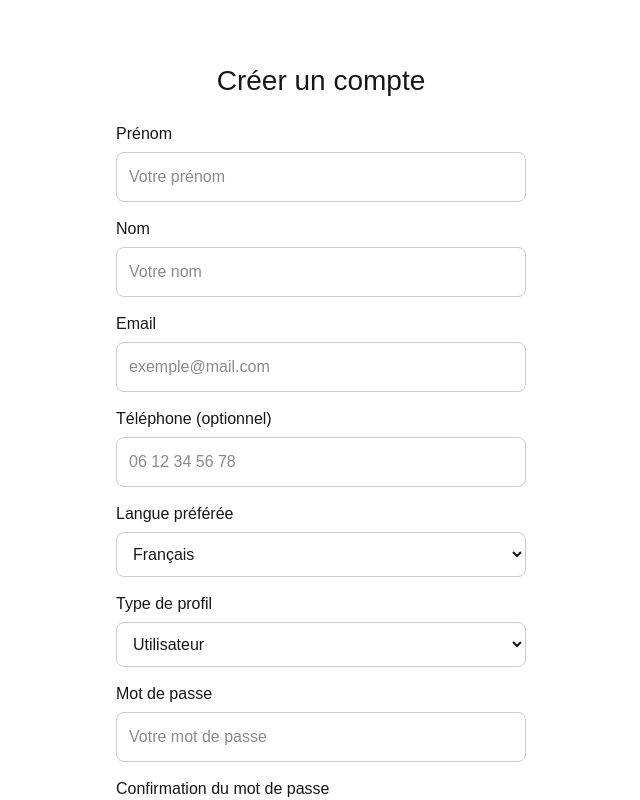
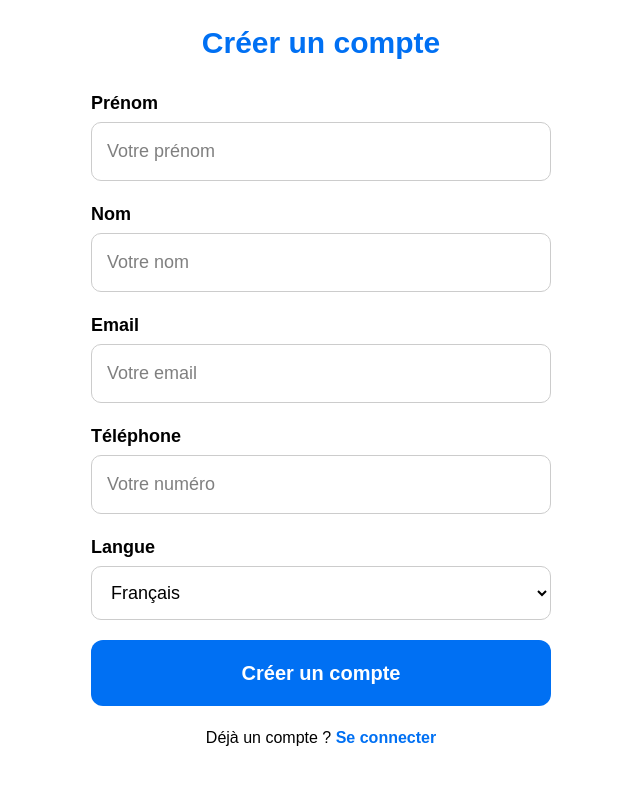
Before and after one commit to relationaida-ship-it/AIDA, a Next.js app: page /register in a window 1280 px wide. Shown: the top 800 px of the page, without its empty margins (319-959 px from the left). Built offline with nearby package versions, Linux system fonts and the light colour scheme.

Commit message:
fix pages vides

```diff
--- a/app/login/page.tsx
+++ b/app/login/page.tsx
@@ -2,59 +2,60 @@ export default function LoginPage() {
   return (
     <div
       style={{
-        maxWidth: "450px",
-        margin: "40px auto",
+        maxWidth: "500px",
+        margin: "0 auto",
         padding: "20px",
         fontFamily: "sans-serif",
-        lineHeight: 1.5
+        backgroundColor: "white",
+        minHeight: "100vh",
+        color: "black"
       }}
     >
       <h1
         style={{
-          fontSize: "32px",
+          fontSize: "30px",
+          fontWeight: "bold",
           marginBottom: "25px",
-          textAlign: "center",
-          fontWeight: "bold"
+          color: "#0070f3",
+          textAlign: "center"
         }}
       >
         Connexion
       </h1>
 
       {/* Email */}
-      <label style={{ display: "block", marginBottom: "18px", fontSize: "18px" }}>
-        Email
+      <label style={{ fontSize: "18px", fontWeight: "bold" }}>Email</label>
       <input
         type="email"
-          placeholder="exemple@mail.com"
+        placeholder="Votre email"
         style={{
           width: "100%",
-            padding: "14px",
-            marginTop: "8px",
+          padding: "15px",
+          marginTop: "5px",
+          marginBottom: "20px",
           borderRadius: "10px",
-            border: "2px solid #ccc",
+          border: "1px solid #ccc",
           fontSize: "18px"
         }}
       />
-      </label>
 
       {/* Mot de passe */}
-      <label style={{ display: "block", marginBottom: "18px", fontSize: "18px" }}>
-        Mot de passe
+      <label style={{ fontSize: "18px", fontWeight: "bold" }}>Mot de passe</label>
       <input
         type="password"
         placeholder="Votre mot de passe"
         style={{
           width: "100%",
-            padding: "14px",
-            marginTop: "8px",
+          padding: "15px",
+          marginTop: "5px",
+          marginBottom: "20px",
           borderRadius: "10px",
-            border: "2px solid #ccc",
+          border: "1px solid #ccc",
           fontSize: "18px"
         }}
       />
-      </label>
 
-      {/* Bouton principal */}
+      {/* Bouton Connexion */}
       <button
         style={{
           width: "100%",
@@ -64,70 +65,17 @@ export default function LoginPage() {
           border: "none",
           borderRadius: "12px",
           fontSize: "20px",
+          fontWeight: "bold",
           cursor: "pointer",
-          marginBottom: "20px",
-          fontWeight: "bold"
+          marginBottom: "20px"
         }}
       >
         Se connecter
       </button>
 
-      {/* Mot de passe oublié */}
-      <div style={{ textAlign: "center", marginBottom: "25px" }}>
-        <a href="#" style={{ color: "#0070f3", fontSize: "16px" }}>
-          Mot de passe oublié ?
-        </a>
-      </div>
-
-      {/* Séparateur */}
-      <div
-        style={{
-          display: "flex",
-          alignItems: "center",
-          marginBottom: "20px"
-        }}
-      >
-        <div style={{ flex: 1, height: "1px", background: "#ccc" }}></div>
-        <span style={{ margin: "0 10px", color: "#666" }}>ou</span>
-        <div style={{ flex: 1, height: "1px", background: "#ccc" }}></div>
-      </div>
-
-      {/* Google */}
-      <button
-        style={{
-          width: "100%",
-          padding: "16px",
-          backgroundColor: "blue",
-          border: "2px solid #ccc",
-          borderRadius: "12px",
-          fontSize: "18px",
-          cursor: "pointer",
-          marginBottom: "10px"
-        }}
-      >
-        Continuer avec Google
-      </button>
-
-      {/* Apple */}
-      <button
-        style={{
-          width: "100%",
-          padding: "16px",
-          backgroundColor: "black",
-          color: "white",
-          border: "none",
-          borderRadius: "12px",
-          fontSize: "18px",
-          cursor: "pointer",
-          marginBottom: "25px"
-        }}
-      >
-        Continuer avec Apple
-      </button>
-
-      {/* Créer un compte */}
+      {/* Lien vers Register */}
       <div style={{ textAlign: "center", fontSize: "16px" }}>
-        Pas de compte ?{" "}
+        Pas encore de compte ?{" "}
         <a href="/register" style={{ color: "#0070f3", fontWeight: "bold" }}>
           Créer un compte
         </a>
--- a/app/page.tsx
+++ b/app/page.tsx
@@ -1,40 +1,56 @@
 export default function HomePage() {
-  const userName = "Utilisateur"; // Plus tard : récupéré depuis la connexion
-
   return (
-    <div style={{
+    <div
+      style={{
         maxWidth: "500px",
         margin: "0 auto",
         padding: "20px",
         fontFamily: "sans-serif",
-      lineHeight: 1.5
-    }}>
-
+        lineHeight: 1.5,
+        backgroundColor: "#0070f3",
+        minHeight: "100vh",
+        color: "white"
+      }}
+    >
       {/* Bienvenue */}
-      <h1 style={{ fontSize: "30px", fontWeight: "bold", marginBottom: "20px" }}>
-        Bienvenue, {userName}
+      <h1
+        style={{
+          fontSize: "32px",
+          fontWeight: "bold",
+          marginBottom: "25px"
+        }}
+      >
+        Bienvenue, Utilisateur
       </h1>
 
       {/* Prochains rendez-vous */}
-      <h2 style={{ fontSize: "22px", marginBottom: "10px" }}>Mes prochains rendez-vous</h2>
+      <h2 style={{ fontSize: "22px", marginBottom: "10px" }}>
+        Mes prochains rendez-vous
+      </h2>
 
-      <div style={{
-        background: "#f5f5f5",
+      <div
+        style={{
+          background: "white",
+          color: "black",
           padding: "15px",
           borderRadius: "12px",
           marginBottom: "15px"
-      }}>
+        }}
+      >
         <strong>Rendez-vous CAF</strong><br />
         12/03/2026 à 14h00<br />
         ⏳ Dans 5 jours
       </div>
 
-      <div style={{
-        background: "#f5f5f5",
+      <div
+        style={{
+          background: "white",
+          color: "black",
           padding: "15px",
           borderRadius: "12px",
           marginBottom: "25px"
-      }}>
+        }}
+      >
         <strong>Rendez-vous Préfecture</strong><br />
         20/03/2026 à 09h30<br />
         ⏳ Dans 13 jours
@@ -52,29 +68,31 @@ export default function HomePage() {
       {/* Actions rapides */}
       <h2 style={{ fontSize: "22px", marginBottom: "15px" }}>Actions rapides</h2>
 
-      <div style={{
+      <div
+        style={{
           display: "flex",
           justifyContent: "space-between",
           marginBottom: "40px"
-      }}>
+        }}
+      >
         <div style={{ textAlign: "center" }}>
           <div style={{ fontSize: "40px" }}>📅</div>
-          <div>Calendrier</div>
+          <div>Agenda</div>
         </div>
 
         <div style={{ textAlign: "center" }}>
           <div style={{ fontSize: "40px" }}>💬</div>
-          <div>Échange</div>
+          <div>Messages</div>
         </div>
 
         <div style={{ textAlign: "center" }}>
           <div style={{ fontSize: "40px" }}>🤖</div>
-          <div>IA</div>
+          <div>Assistant</div>
         </div>
 
         <div style={{ textAlign: "center" }}>
-          <div style={{ fontSize: "40px" }}>☑️</div>
-          <div>Checklist</div>
+          <div style={{ fontSize: "40px" }}>📝</div>
+          <div>Démarches</div>
         </div>
 
         <div style={{ textAlign: "center" }}>
@@ -83,42 +101,6 @@ export default function HomePage() {
         </div>
       </div>
 
-      {/* Menu du bas */}
-      <div style={{
-        position: "fixed",
-        bottom: 0,
-        left: 0,
-        right: 0,
-        background: "white",
-        borderTop: "1px solid #ccc",
-        padding: "10px 0",
-        display: "flex",
-        justifyContent: "space-around",
-        alignItems: "center"
-      }}>
-        <div style={{ fontSize: "28px" }}>📅</div>
-        <div style={{ fontSize: "28px" }}>💬</div>
-
-        {/* Bouton + */}
-        <div style={{
-          fontSize: "40px",
-          background: "#0070f3",
-          color: "white",
-          width: "60px",
-          height: "60px",
-          borderRadius: "50%",
-          display: "flex",
-          justifyContent: "center",
-          alignItems: "center",
-          marginTop: "-30px",
-          boxShadow: "0 4px 10px rgba(0,0,0,0.2)"
-        }}>
-          +
-        </div>
-
-        <div style={{ fontSize: "28px" }}>🤖</div>
-        <div style={{ fontSize: "28px" }}>👤</div>
-      </div>
       {/* MENU DU BAS */}
       <div
         style={{
@@ -126,32 +108,28 @@ export default function HomePage() {
           bottom: 0,
           left: 0,
           right: 0,
-    background: "white",
-    borderTop: "1px solid #ccc",
+          background: "#003d99",
           padding: "10px 0",
           display: "flex",
           justifyContent: "space-around",
           alignItems: "center",
-    fontFamily: "sans-serif",
-    zIndex: 100
+          color: "white"
         }}
       >
-  {/* Accueil */}
         <div style={{ textAlign: "center", fontSize: "14px" }}>
           <div style={{ fontSize: "28px" }}>🏠</div>
           <div>Accueil</div>
         </div>
 
-  {/* Agenda */}
         <div style={{ textAlign: "center", fontSize: "14px" }}>
           <div style={{ fontSize: "28px" }}>📅</div>
           <div>Agenda</div>
         </div>
 
-  {/* Bouton + */}
+        {/* BOUTON + */}
         <div
           style={{
-      backgroundColor: "#0070f3",
+            backgroundColor: "#00aaff",
             color: "white",
             width: "70px",
             height: "70px",
@@ -168,25 +146,21 @@ export default function HomePage() {
           +
         </div>
 
-  {/* Messages */}
         <div style={{ textAlign: "center", fontSize: "14px" }}>
           <div style={{ fontSize: "28px" }}>💬</div>
           <div>Messages</div>
         </div>
 
-  {/* Démarches */}
         <div style={{ textAlign: "center", fontSize: "14px" }}>
-    <div style={{ fontSize: "28px" }}>🗒️</div>
+          <div style={{ fontSize: "28px" }}>📝</div>
           <div>Démarches</div>
         </div>
 
-  {/* Profil */}
         <div style={{ textAlign: "center", fontSize: "14px" }}>
           <div style={{ fontSize: "28px" }}>👤</div>
-    <div>Mon profil</div>
+          <div>Profil</div>
         </div>
       </div>
-
     </div>
   );
 }
--- a/app/register/page.tsx
+++ b/app/register/page.tsx
@@ -1,206 +1,137 @@
 export default function RegisterPage() {
   return (
-    <div style={{
-      maxWidth: "450px",
-      margin: "40px auto",
+    <div
+      style={{
+        maxWidth: "500px",
+        margin: "0 auto",
         padding: "20px",
-      fontFamily: "sans-serif"
-    }}>
-
-      <h1 style={{ fontSize: "28px", marginBottom: "20px", textAlign: "center" }}>
+        fontFamily: "sans-serif",
+        backgroundColor: "white",
+        minHeight: "100vh",
+        color: "black"
+      }}
+    >
+      <h1
+        style={{
+          fontSize: "30px",
+          fontWeight: "bold",
+          marginBottom: "25px",
+          color: "#0070f3",
+          textAlign: "center"
+        }}
+      >
         Créer un compte
       </h1>
 
       {/* Prénom */}
-      <label style={{ display: "block", marginBottom: "15px" }}>
-        Prénom
+      <label style={{ fontSize: "18px", fontWeight: "bold" }}>Prénom</label>
       <input
         type="text"
         placeholder="Votre prénom"
         style={{
           width: "100%",
-            padding: "12px",
-            marginTop: "6px",
-            borderRadius: "8px",
+          padding: "15px",
+          marginTop: "5px",
+          marginBottom: "20px",
+          borderRadius: "10px",
           border: "1px solid #ccc",
-            fontSize: "16px"
+          fontSize: "18px"
         }}
       />
-      </label>
 
       {/* Nom */}
-      <label style={{ display: "block", marginBottom: "15px" }}>
-        Nom
+      <label style={{ fontSize: "18px", fontWeight: "bold" }}>Nom</label>
       <input
         type="text"
         placeholder="Votre nom"
         style={{
           width: "100%",
-            padding: "12px",
-            marginTop: "6px",
-            borderRadius: "8px",
+          padding: "15px",
+          marginTop: "5px",
+          marginBottom: "20px",
+          borderRadius: "10px",
           border: "1px solid #ccc",
-            fontSize: "16px"
+          fontSize: "18px"
         }}
       />
-      </label>
 
       {/* Email */}
-      <label style={{ display: "block", marginBottom: "15px" }}>
-        Email
+      <label style={{ fontSize: "18px", fontWeight: "bold" }}>Email</label>
       <input
         type="email"
-          placeholder="exemple@mail.com"
+        placeholder="Votre email"
         style={{
           width: "100%",
-            padding: "12px",
-            marginTop: "6px",
-            borderRadius: "8px",
+          padding: "15px",
+          marginTop: "5px",
+          marginBottom: "20px",
+          borderRadius: "10px",
           border: "1px solid #ccc",
-            fontSize: "16px"
+          fontSize: "18px"
         }}
       />
-      </label>
 
       {/* Téléphone */}
-      <label style={{ display: "block", marginBottom: "15px" }}>
-        Téléphone (optionnel)
+      <label style={{ fontSize: "18px", fontWeight: "bold" }}>Téléphone</label>
       <input
         type="tel"
-          placeholder="06 12 34 56 78"
+        placeholder="Votre numéro"
         style={{
           width: "100%",
-            padding: "12px",
-            marginTop: "6px",
-            borderRadius: "8px",
+          padding: "15px",
+          marginTop: "5px",
+          marginBottom: "20px",
+          borderRadius: "10px",
           border: "1px solid #ccc",
-            fontSize: "16px"
+          fontSize: "18px"
         }}
       />
-      </label>
 
       {/* Langue */}
-      <label style={{ display: "block", marginBottom: "15px" }}>
-        Langue préférée
+      <label style={{ fontSize: "18px", fontWeight: "bold" }}>Langue</label>
       <select
         style={{
           width: "100%",
-            padding: "12px",
-            marginTop: "6px",
-            borderRadius: "8px",
+          padding: "15px",
+          marginTop: "5px",
+          marginBottom: "20px",
+          borderRadius: "10px",
           border: "1px solid #ccc",
-            fontSize: "16px"
+          fontSize: "18px"
         }}
       >
-          <option value="fr">Français</option>
-          <option value="en">Anglais</option>
-          <option value="ar">Arabe</option>
-          <option value="es">Espagnol</option>
+        <option>Français</option>
+        <option>Anglais</option>
+        <option>Arabe</option>
+        <option>Turc</option>
+        <option>Espagnol</option>
       </select>
-      </label>
 
-      {/* Type de profil */}
-      <label style={{ display: "block", marginBottom: "15px" }}>
-        Type de profil
-        <select
-          style={{
-            width: "100%",
-            padding: "12px",
-            marginTop: "6px",
-            borderRadius: "8px",
-            border: "1px solid #ccc",
-            fontSize: "16px"
-          }}
-        >
-          <option value="user">Utilisateur</option>
-          <option value="helper">Accompagnant</option>
-        </select>
-      </label>
-
-      {/* Mot de passe */}
-      <label style={{ display: "block", marginBottom: "15px" }}>
-        Mot de passe
-        <input
-          type="password"
-          placeholder="Votre mot de passe"
-          style={{
-            width: "100%",
-            padding: "12px",
-            marginTop: "6px",
-            borderRadius: "8px",
-            border: "1px solid #ccc",
-            fontSize: "16px"
-          }}
-        />
-      </label>
-
-      {/* Confirmation */}
-      <label style={{ display: "block", marginBottom: "20px" }}>
-        Confirmation du mot de passe
-        <input
-          type="password"
-          placeholder="Confirmez votre mot de passe"
-          style={{
-            width: "100%",
-            padding: "12px",
-            marginTop: "6px",
-            borderRadius: "8px",
-            border: "1px solid #ccc",
-            fontSize: "16px"
-          }}
-        />
-      </label>
-
-      {/* CGU */}
-      <label style={{ display: "flex", alignItems: "center", marginBottom: "20px" }}>
-        <input type="checkbox" style={{ marginRight: "10px" }} />
-        <span style={{ fontSize: "14px" }}>
-          J’accepte les Conditions Générales d’Utilisation
-        </span>
-      </label>
-
-      {/* Bouton principal */}
+      {/* Bouton Créer un compte */}
       <button
         style={{
           width: "100%",
-          padding: "14px",
+          padding: "18px",
           backgroundColor: "#0070f3",
           color: "white",
           border: "none",
-          borderRadius: "8px",
-          fontSize: "18px",
+          borderRadius: "12px",
+          fontSize: "20px",
+          fontWeight: "bold",
           cursor: "pointer",
           marginBottom: "20px"
         }}
       >
-        Créer mon compte
+        Créer un compte
       </button>
 
-      {/* Déjà un compte */}
-      <div style={{ textAlign: "center" }}>
-        <span style={{ fontSize: "14px" }}>Déjà un compte ? </span>
-        <a href="/login" style={{ color: "#0070f3", fontSize: "14px" }}>
+      {/* Lien vers Login */}
+      <div style={{ textAlign: "center", fontSize: "16px" }}>
+        Déjà un compte ?{" "}
+        <a href="/login" style={{ color: "#0070f3", fontWeight: "bold" }}>
           Se connecter
         </a>
       </div>
-
     </div>
   );
 }
-<div style={{ textAlign: "center", marginTop: "20px" }}>
-  <a
-    href="/"
-    style={{
-      display: "inline-block",
-      padding: "14px 20px",
-      backgroundColor: "#e0e0e0",
-      borderRadius: "12px",
-      fontSize: "18px",
-      textDecoration: "none",
-      color: "black",
-      fontWeight: "bold"
-    }}
-  >
-    Retour à l’accueil
-  </a>
-</div>
```
Also changed, not shown: app/ia/Scanner/page.tsx (+11 -12 lines), app/ia/page.tsx (+10 -5 lines). Lines whose indentation alone changed are shown as unchanged.
